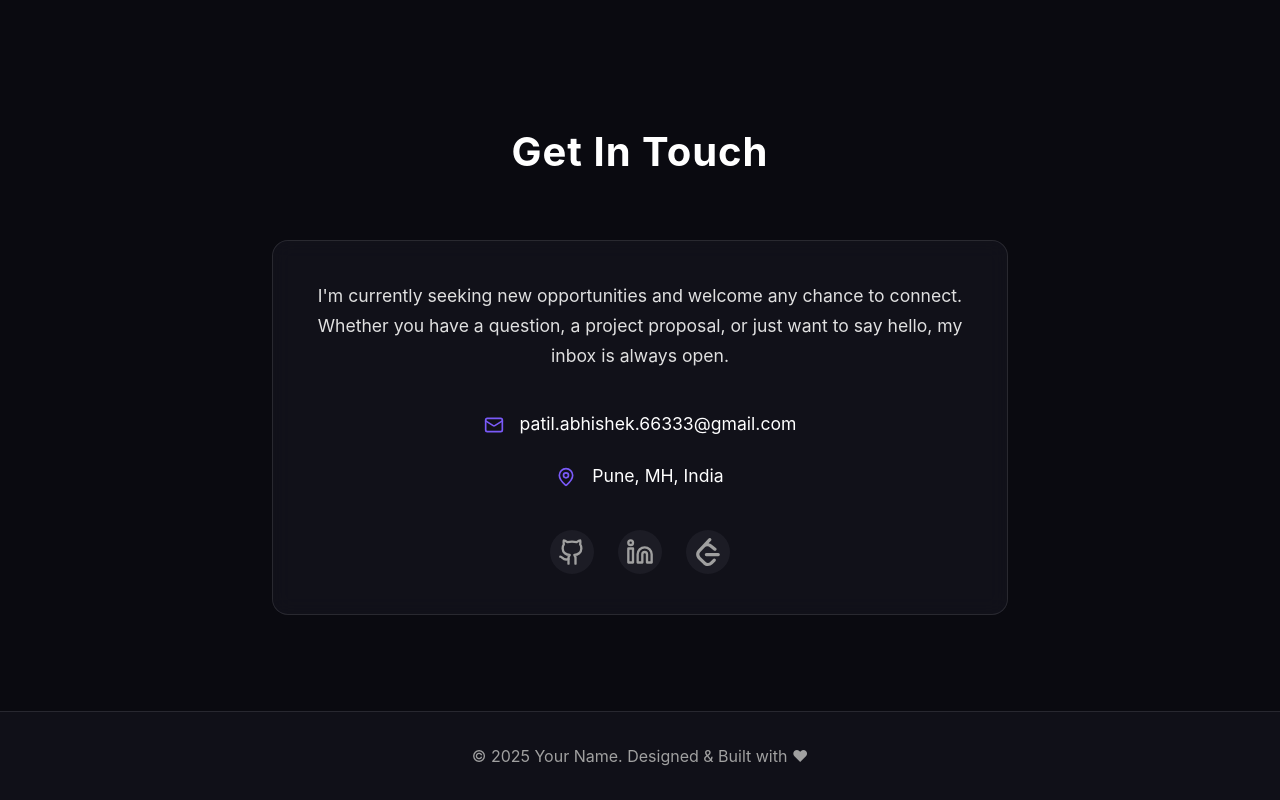
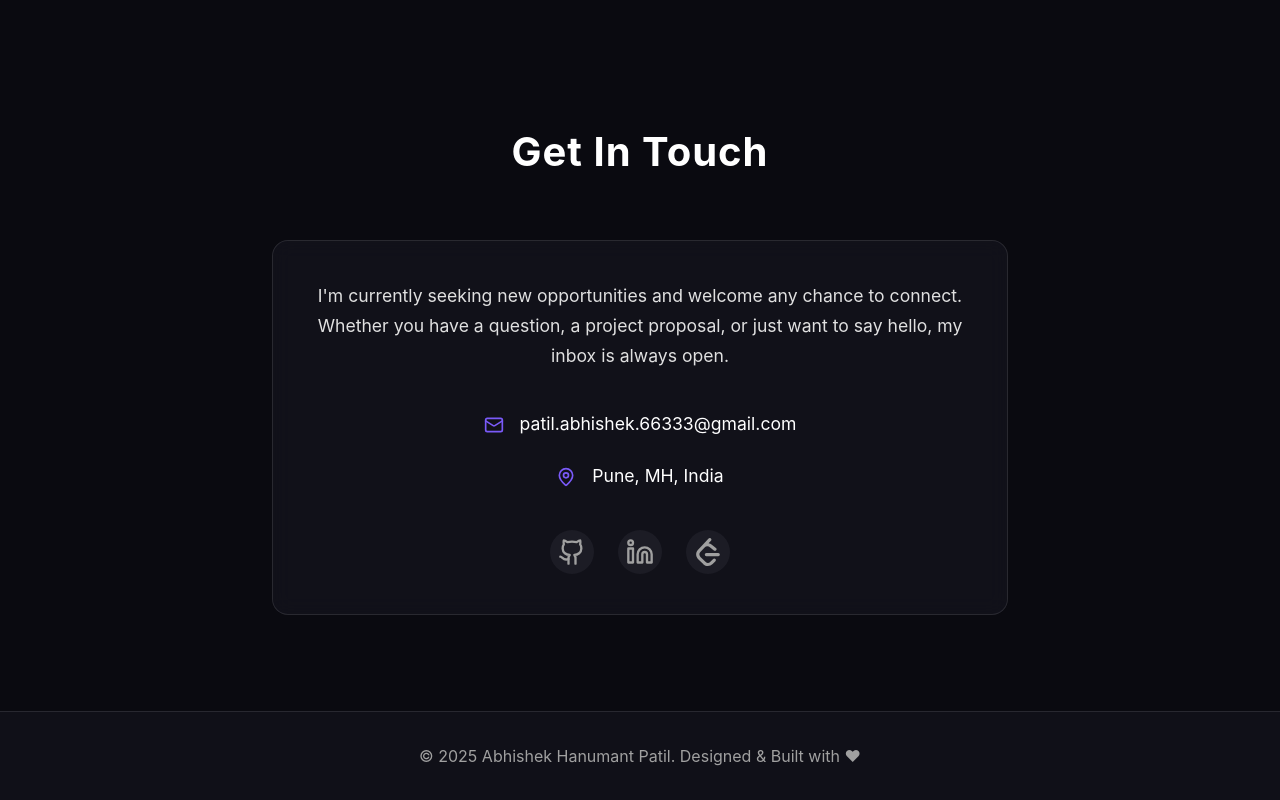
Before and after one commit to TheCoderAbhishek/my-portfolio, a React (Vite) app: page / in a window 1280 px wide. Shown: the part 6204-7004 px from the top of the page. Built offline with nearby package versions, Linux system fonts and the light colour scheme; a web font is replaced by a local one.

Commit message:
Changed design of footer of the portfolio.

```diff
--- a/src/components/Footer.tsx
+++ b/src/components/Footer.tsx
@@ -4,13 +4,14 @@ import { Container } from "react-bootstrap";
 // Import the custom CSS for the Footer
 import "../style/Footer.css";
 
-function Footer() {
+export function Footer() {
   const currentYear = new Date().getFullYear();
   return (
     <footer className="footer-modern">
       <Container className="text-center">
         <p className="mb-0">
-          &copy; {currentYear} Your Name. Designed & Built with &hearts;
+          &copy; {currentYear} Abhishek Hanumant Patil. Designed & Built with
+          &hearts;
         </p>
       </Container>
     </footer>
```
